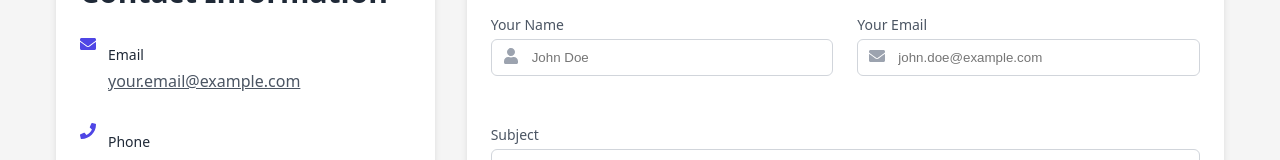
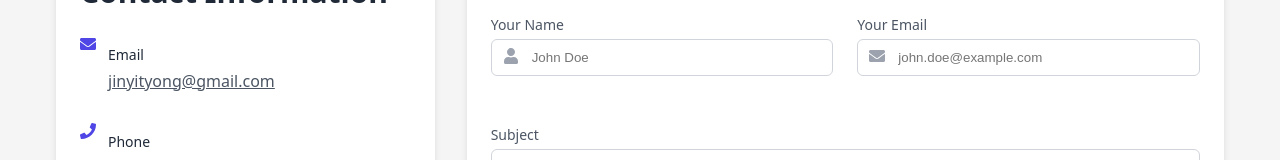
Before and after one commit to YongJinYit1214/react-portfolio, a React (Vite) app: page /contact in a window 1280 px wide. Shown: the part 571-731 px from the top of the page. Built offline with nearby package versions, Linux system fonts and the light colour scheme.

Commit message:
Update Contact page

```diff
--- a/src/pages/Contact.jsx
+++ b/src/pages/Contact.jsx
@@ -118,7 +118,7 @@ const Contact = () => {
                     href="mailto:your.email@example.com"
                     className="contact-info-value"
                   >
-                    your.email@example.com
+                    jinyityong@gmail.com
                   </a>
                 </div>
               </div>
```
